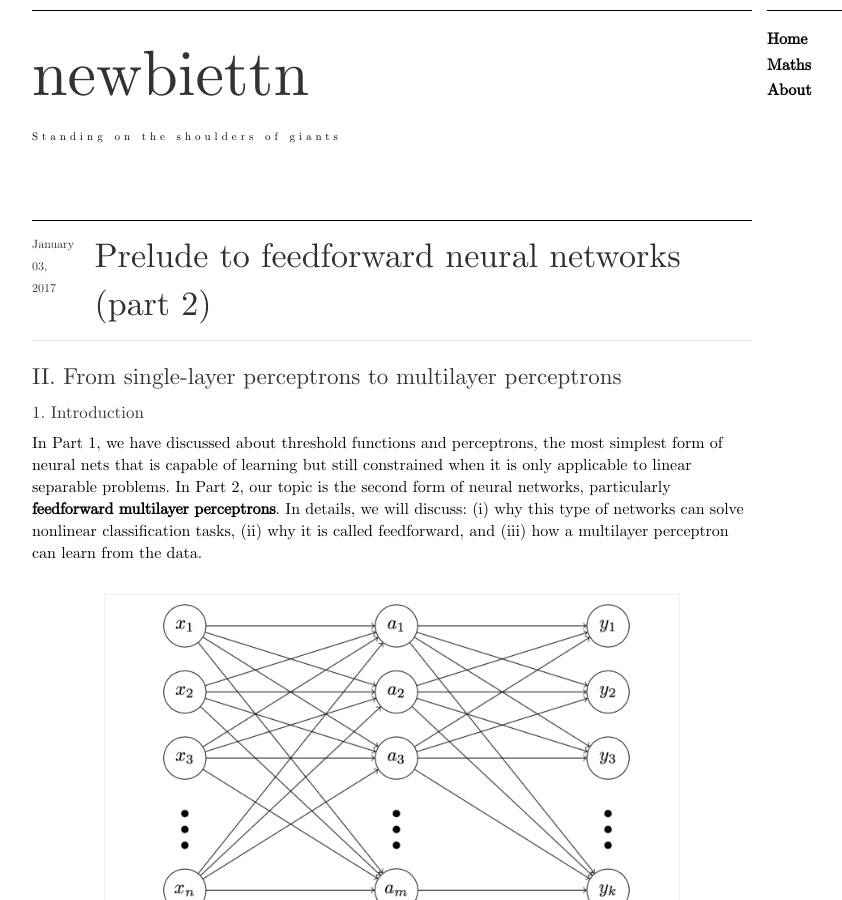
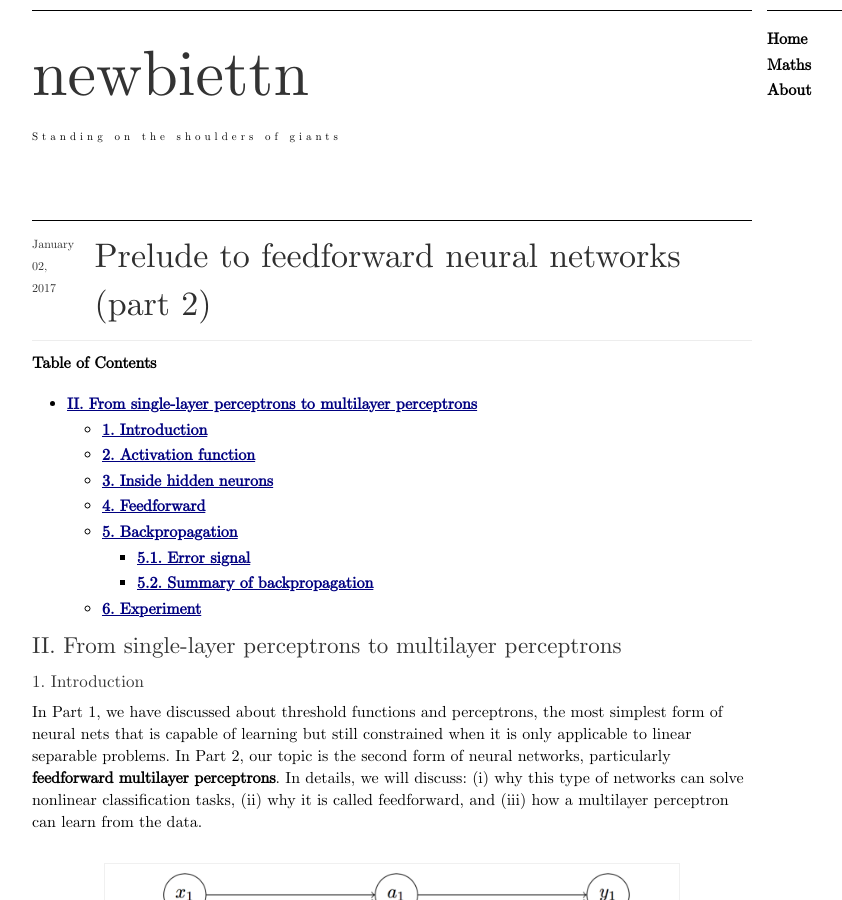
Before and after one commit to newbiettn/newbiettn.github.io, a Jekyll site: the page built from _posts/2017-01-03-feedforward-neural-networks.md, in a window 1280 px wide and 900 px high. Shown: the whole window, without its empty margins (208-1050 px from the left). Built offline with Jekyll 4.4.1, drawn with Linux system fonts in a browser that asks for light colours; formulas are drawn with MathJax 3; comment, search, counter and statistics services are not loaded; some of the changed text lies outside the part shown.

Commit message:
add Prelude to feedforward neural networks p2

```diff
--- a/_posts/2017-01-03-feedforward-neural-networks.md
+++ b/_posts/2017-01-03-feedforward-neural-networks.md
@@ -1,11 +1,22 @@
 ---
 title: "Prelude to feedforward neural networks (part 2)"
 author: "Ngoc Tran Trung"
-date: "3 January 2017"
+date: "2 January 2017"
 comments: yes
 layout: post
 ---
 
+__Table of Contents__
+
+* [II\. From single\-layer perceptrons to multilayer perceptrons](#ii-from-single-layer-perceptrons-to-multilayer-perceptrons)
+  * [1\. Introduction](#introduction)
+  * [2\. Activation function](#activation-function)
+  * [3\. Inside hidden neurons](#inside-hidden-neurons)
+  * [4\. Feedforward](#feedforward)
+  * [5\. Backpropagation](#backpropagation)
+    * [5\.1\. Error signal](#error-signal)
+    * [5\.2\. Summary of backpropagation](#summary-of-backpropagation)
+  * [6\. Experiment](#experiment)
 
 #### II. From single-layer perceptrons to multilayer perceptrons
 
```
Also changed, not shown: other parts of _posts/2017-01-03-feedforward-neural-networks.md (+1 -1 lines).
